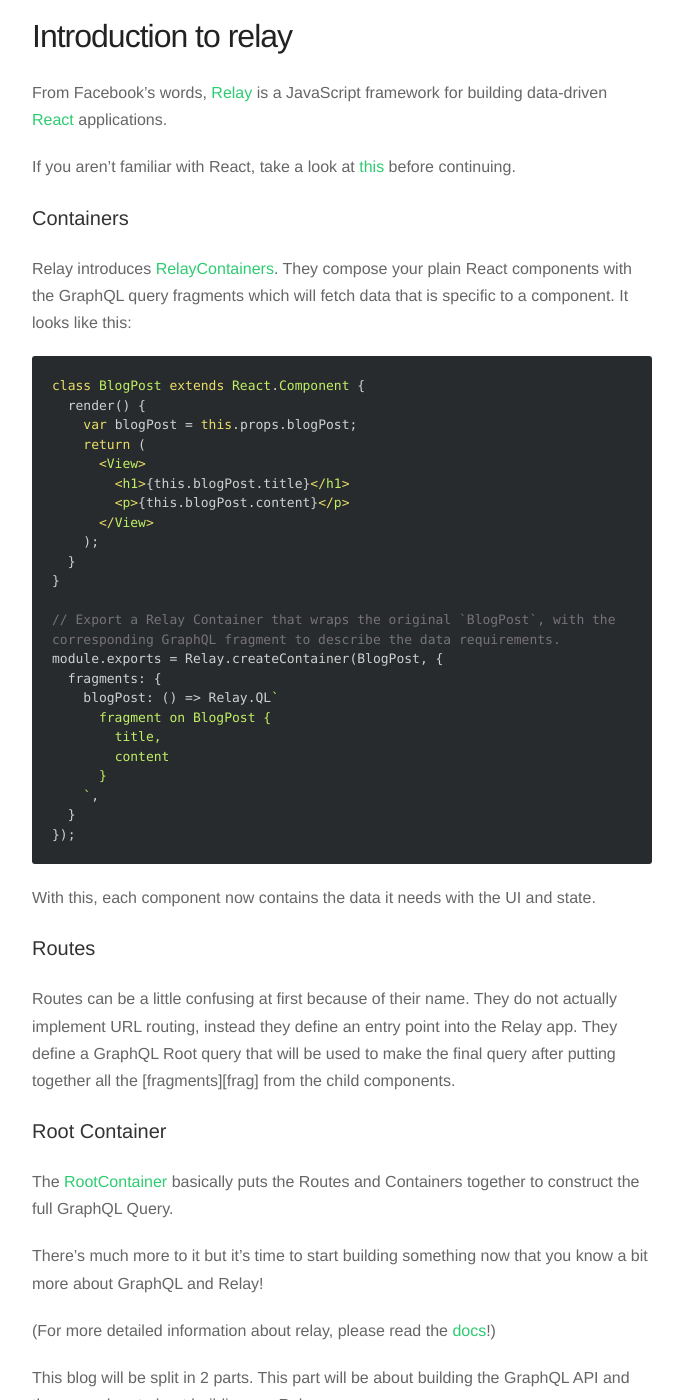
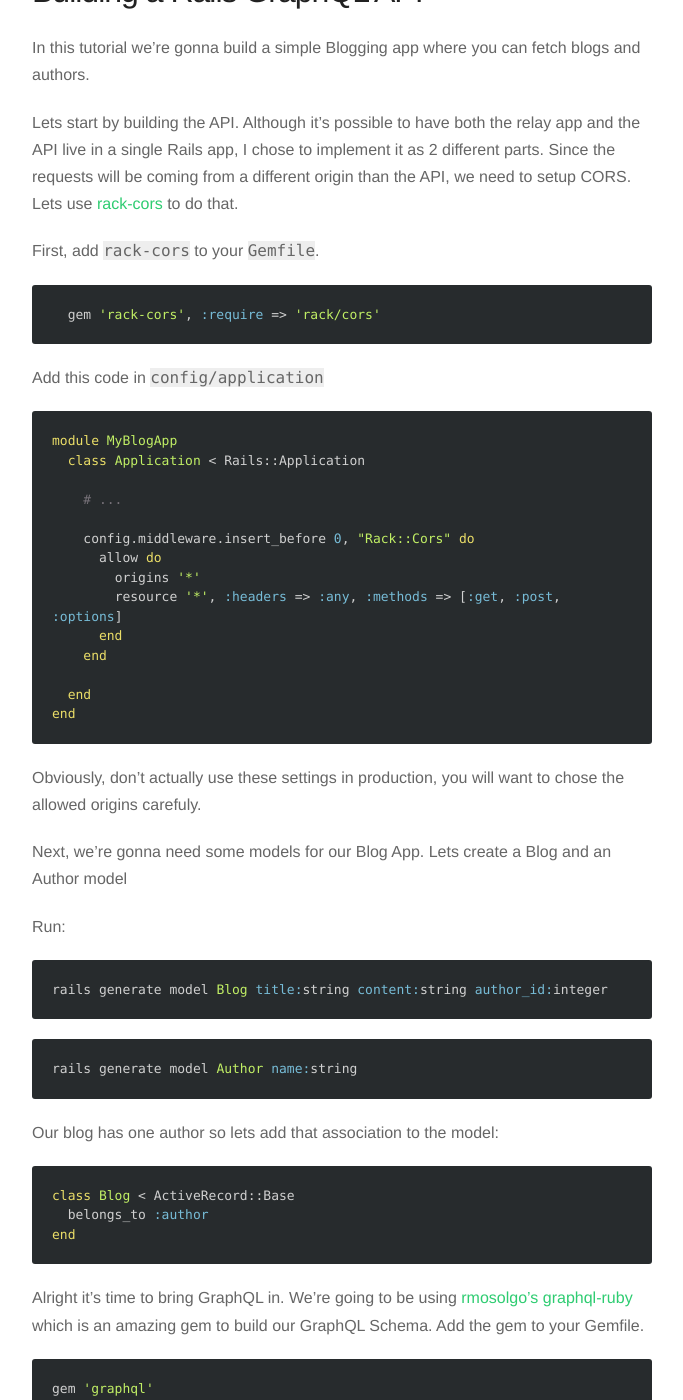
Before and after one commit to xuorig/xuorig.github.io, a Jekyll site: the page built from _posts/2015-11-04-getting-started-with-rails-graphql-relay.markdown, in a window 1280 px wide and 1400 px high, scrolled down 1924 px. Shown: the whole window, without its empty margins (298-981 px from the left). Built offline with Jekyll 4.4.1, drawn with Linux system fonts in a browser that asks for light colours; nearby versions of some CDN libraries; comment, search, counter and statistics services are not loaded; some of the changed text lies outside the part shown.

Commit message:
update speaking page

```diff
--- a/_posts/2015-11-04-getting-started-with-rails-graphql-relay.markdown
+++ b/_posts/2015-11-04-getting-started-with-rails-graphql-relay.markdown
@@ -1,7 +1,7 @@
 ---
-title:  "Getting started with Rails, Graphql and Relay (Part 1) "
+title:  "Getting started with Rails and GraphQL"
 date:   2015-11-11 11:00:00
-description: How to get started with Facebook's Relay Framework using a Rails GraphQL API
+description: How to get started with a Rails GraphQL API
 ---
 
 For the past few weeks I've been playing with Facebook's [GraphQL][graphql] and [Relay][relay] for a personal project of mine. I thought I would give a quick overview of how to set up a Relay App using Rails as the API.
@@ -66,60 +66,7 @@
 
 Check out the [Graphql Repo][graphqlrepo] for more information about GraphQL: How to query, mutate the schema and the type system.
 
-# Introduction to relay
-
-From Facebook's words, [Relay][relay] is a JavaScript framework for building data-driven [React][react] applications.
-
-If you aren't familiar with React, take a look at [this][https://facebook.github.io/react/] before continuing.
-
-### Containers
-
-Relay introduces [RelayContainers][containers]. They compose your plain React components with the GraphQL query fragments which will fetch data that is specific to a component. It looks like this:
-
-{% highlight javascript %}
-class BlogPost extends React.Component {
-  render() {
-    var blogPost = this.props.blogPost;
-    return (
-      <View>
-        <h1>{this.blogPost.title}</h1>
-        <p>{this.blogPost.content}</p>
-      </View>
-    );
-  }
-}
-
-// Export a Relay Container that wraps the original `BlogPost`, with the corresponding GraphQL fragment to describe the data requirements.
-module.exports = Relay.createContainer(BlogPost, {
-  fragments: {
-    blogPost: () => Relay.QL`
-      fragment on BlogPost {
-        title,
-        content
-      }
-    `,
-  }
-});
-{% endhighlight %}
-
-With this, each component now contains the data it needs with the UI and state.
-
-### Routes
-
-Routes can be a little confusing at first because of their name. They do not actually implement URL routing, instead they define an entry point into the Relay app. They define a GraphQL Root query that will be used to make the final query after putting together all the [fragments][frag] from the child components.
-
-
-### Root Container
-
-The [RootContainer][rootcontainer] basically puts the Routes and Containers together to construct the full GraphQL Query.
-
-There's much more to it but it's time to start building something now that you know a bit more about GraphQL and Relay!
-
-(For more detailed information about relay, please read the [docs][relaydocs]!)
-
-This blog will be split in 2 parts. This part will be about building the GraphQL API and the second part about building our Relay app.
-
-# Building the Rails GraphQL API
+# Building a Rails GraphQL API
 
 In this tutorial we're gonna build a simple Blogging app where you can fetch blogs and authors.
 
```
Also changed, not shown: other parts of _posts/2015-11-04-getting-started-with-rails-graphql-relay.markdown (+1 -3 lines), speaking.md (+4 -4 lines).
